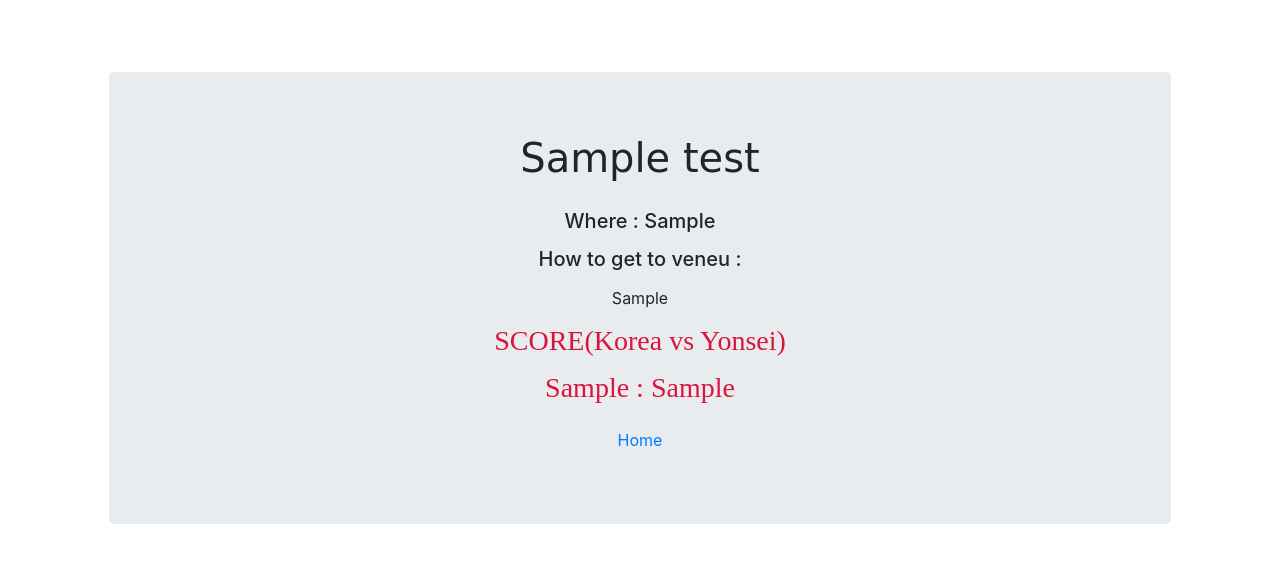
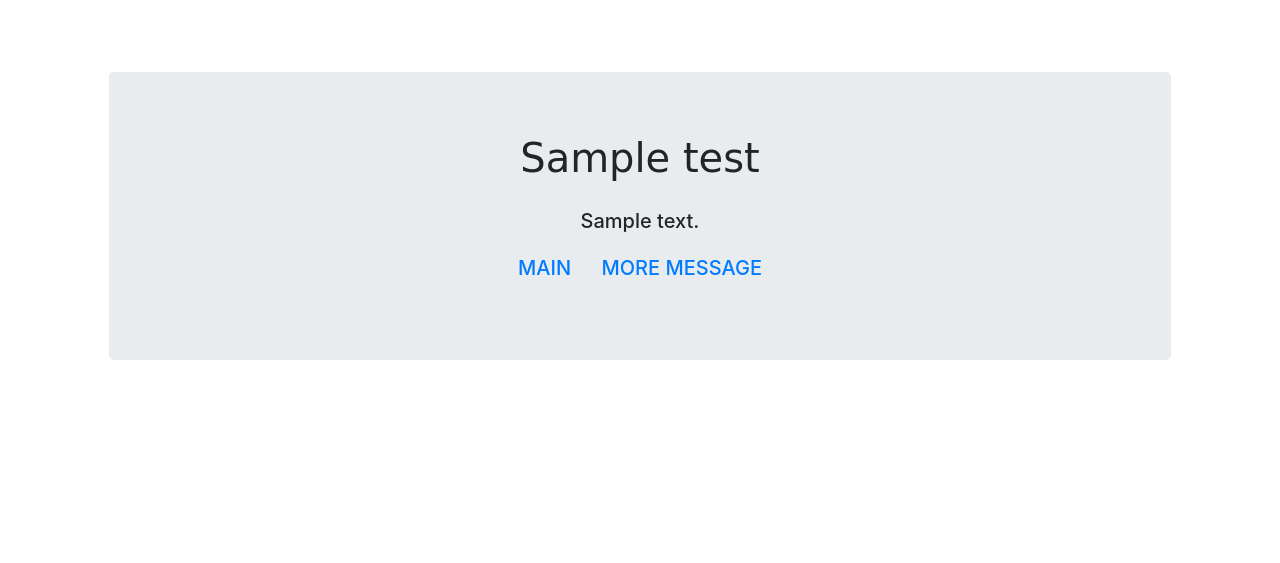
Before and after one commit to fromme0528/GoYeonJeon_2017, a Django app: template blog/templates/blog/message_detail.html in a window 1280 px wide. Shown: the part 56-619 px from the top of the page. Run offline with Django 3.2, Linux system fonts and the light colour scheme; the template is opened without the code that fills it: values that come from a table or form of the project are taken from there, others are empty; tables that the repository leaves empty hold one stand-in row (values such as "Sample post"); some libraries are stand-ins or nearby versions.

Commit message:
add button on meesage_new.html

```diff
--- a/blog/templates/blog/message_detail.html
+++ b/blog/templates/blog/message_detail.html
@@ -9,13 +9,10 @@
         <h1>{{ message.title }}</h1>
         <h5>
         	<br>
-        	<p>Where : {{post.location}}</p>
-        	<p>How to get to veneu : </p></h5>
-        	<p>{{post.location_howto}}</p>
-        	<p><h3>SCORE(Korea vs Yonsei)</h3></p>
-        	<p><h3>{{post.score_k}} : {{post.score_y}}</p></h3>
-
-                   <a class="nav-link" href="/">Home <span class="sr-only">(current)</span></a>
+        	<p>{{message.text}}</p>
+        </h5>
+        <a class="btn btn-default" href="{% url 'post_list' %}"><h5>MAIN</h5></a>
+        <a class="btn btn-default" href="{% url 'message_new' %}"><h5>MORE MESSAGE</h5></a>
   </div>
 
 {% endblock %}
--- a/blog/templates/blog/post_list.html
+++ b/blog/templates/blog/post_list.html
@@ -77,5 +77,4 @@
 
 
 <a href="{% url 'message_new' %}">Post<span class="glyphicon glyphicon-plus"></span></a>
-<a href="{% url 'post_new' %}" class="top-menu">dfsdf<span class="glyphicon glyphicon-plus"></span></a>
  {% endblock %}
```
